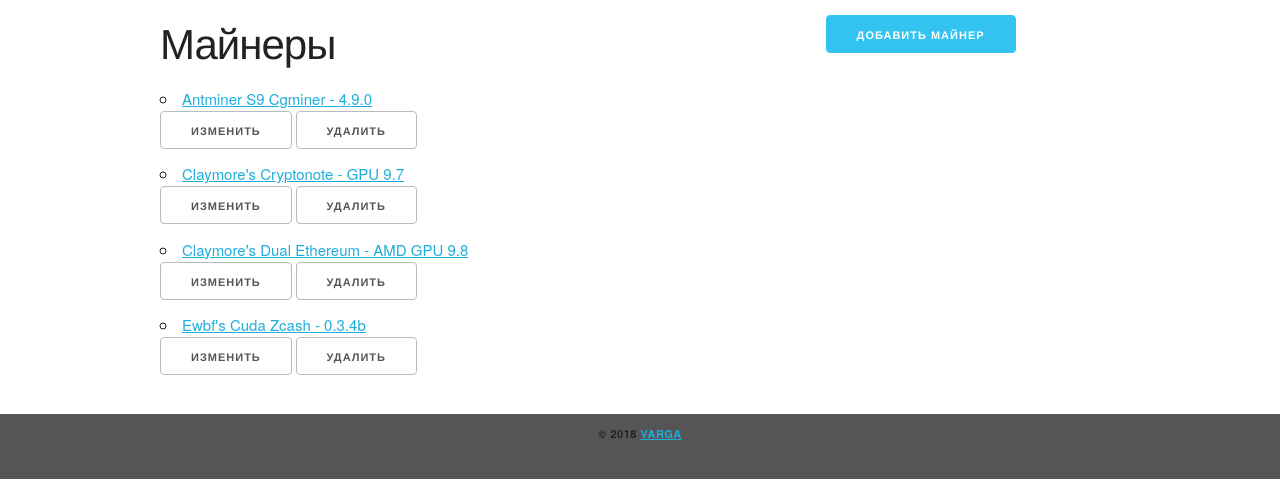
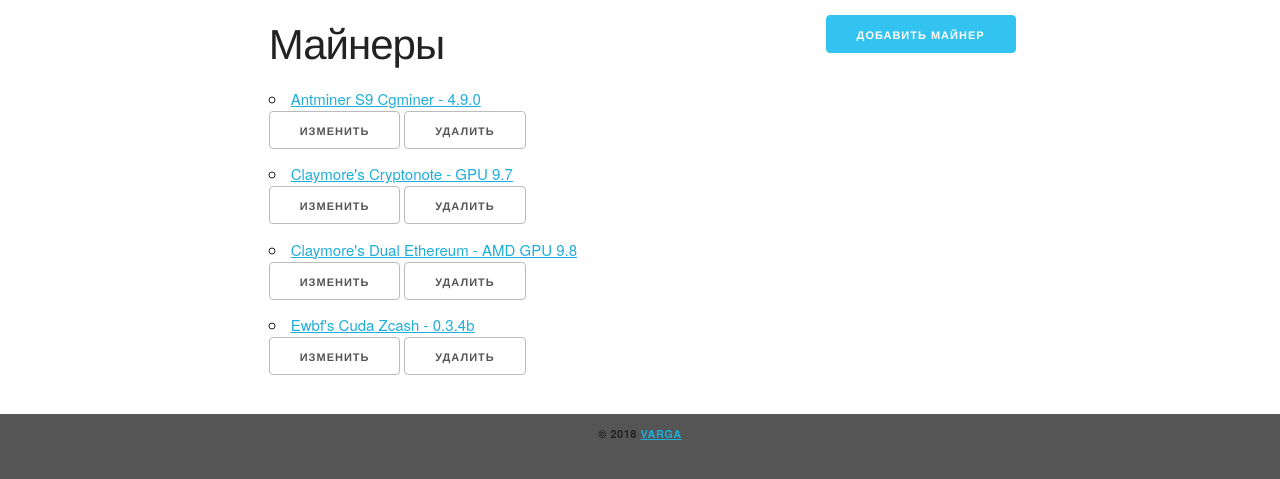
Before and after one commit to crowmurk/miners, a Django app: page /miner/ in a window 1280 px wide. Shown: the part 153-632 px from the top of the page. Run offline with Django 3.2, Linux system fonts and the light colour scheme; data comes from the database, SQL or seed files in the repository; parts of the project's set-up code (start-up, migrations or seed data) failed here and were passed over.

Commit message:
Исправление размещения контента

```diff
--- a/miningstatistic/miner/templates/miner/base_miner.html
+++ b/miningstatistic/miner/templates/miner/base_miner.html
@@ -6,7 +6,7 @@
             {% block miner_content %}
             {% endblock %}
         </section>
-        <section class="desktop four columns">
+        <section class="four columns">
             {% block create_button %}{% endblock %}
         </section>
     </div>
--- a/miningstatistic/miner/templates/miner/miner_list.html
+++ b/miningstatistic/miner/templates/miner/miner_list.html
@@ -9,6 +9,7 @@
 {% endblock %}
 
 {% block miner_content %}
+    <div class="offset-by-two ten columns">
         <h2>Майнеры</h2>
         <ul>
             {% for miner in object_list %}
@@ -23,4 +24,5 @@
                 <li><em>Майнеры отсутствуют.</em></li>
             {% endfor %}
         </ul>
+    </div>
 {% endblock %}
--- a/miningstatistic/miner/templates/miner/server_list.html
+++ b/miningstatistic/miner/templates/miner/server_list.html
@@ -9,6 +9,7 @@
 {% endblock %}
 
 {% block miner_content %}
+    <div class="offset-by-two ten columns">
     <h2>Серверы</h2>
     <ul>
         {% for server in object_list %}
@@ -24,4 +25,5 @@
             <li><em>Серверы отсутствуют.</em></li>
         {% endfor %}
     </ul>
+    </div>
 {% endblock %}
```
Lines whose indentation alone changed are shown as unchanged.
